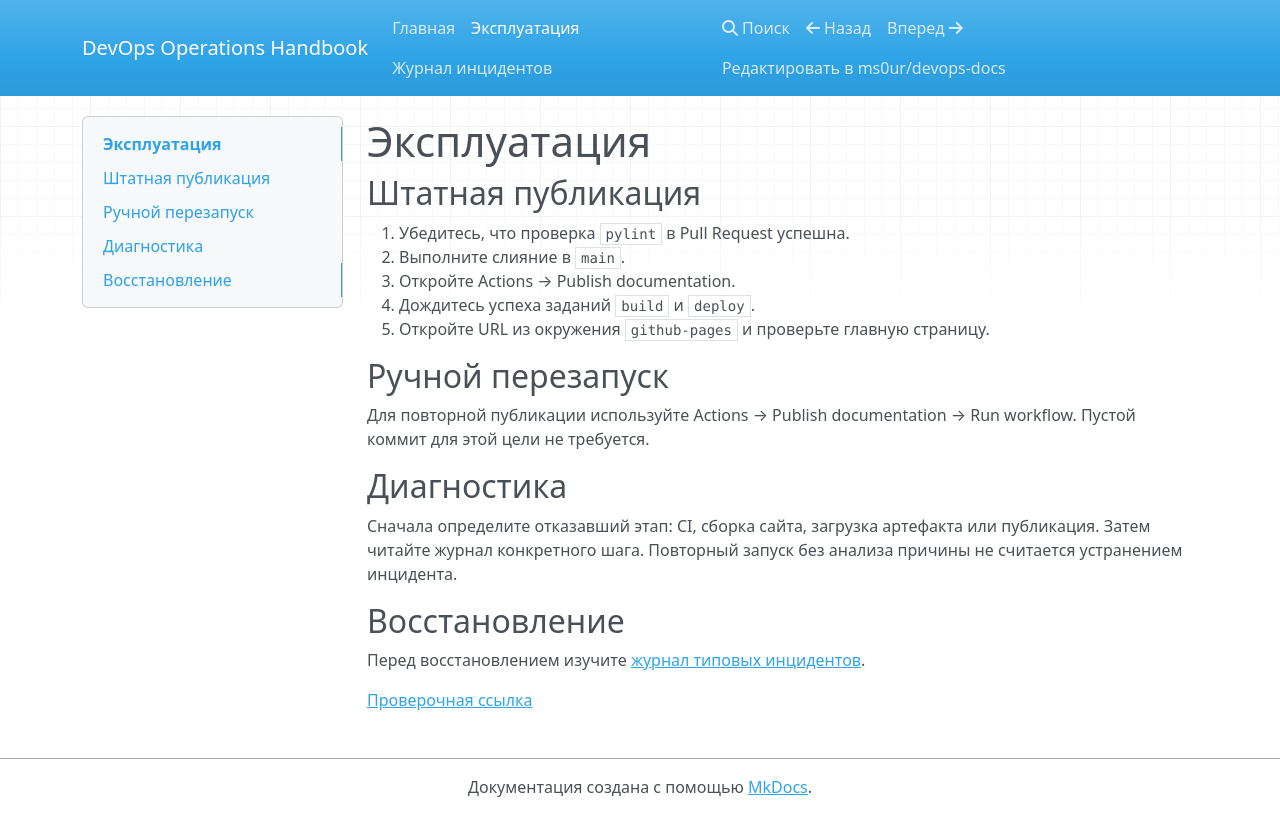
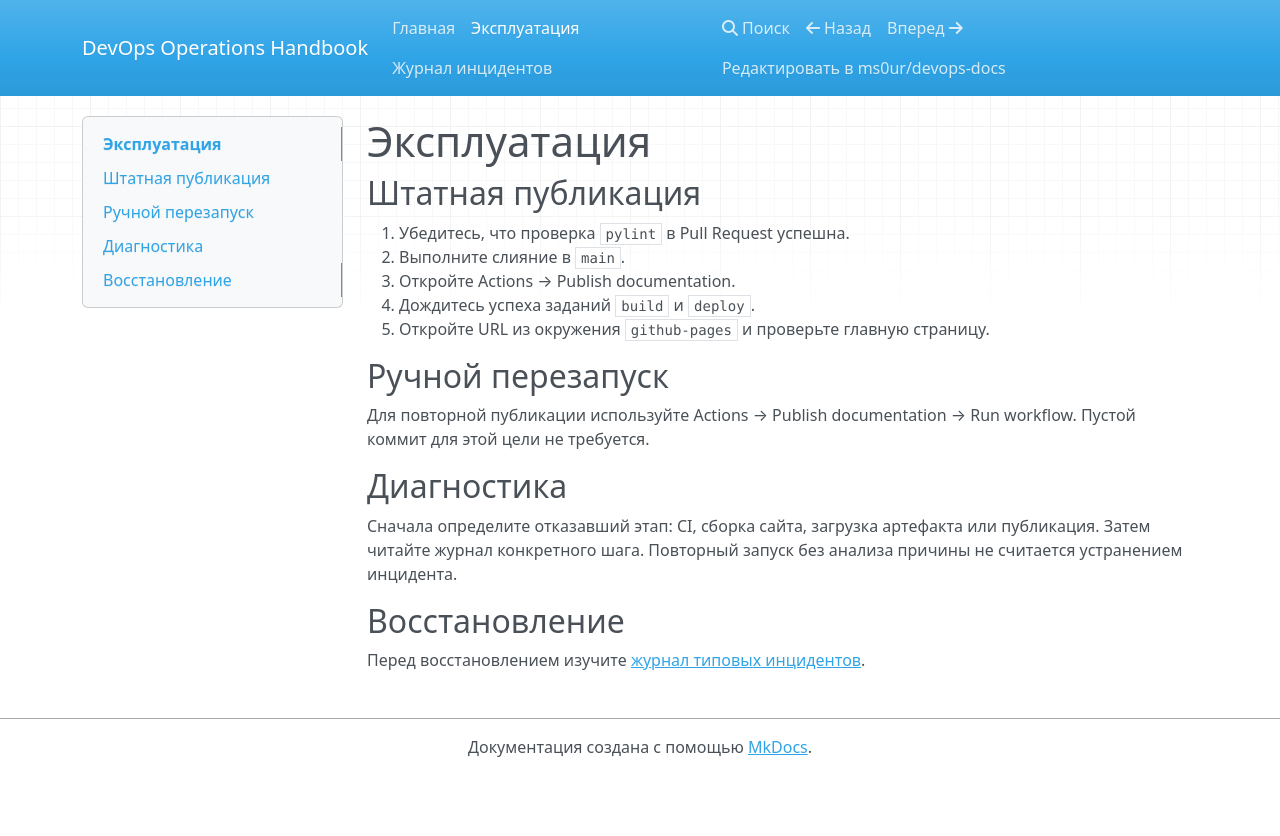
Before and after one commit to ms0ur/devops-docs, an MkDocs documentation site: the page built from docs/runbook.md, in a window 1280 px wide. Shown: the top 836 px of the page. Built offline with MkDocs 1.6.1, drawn with Linux system fonts in a browser that asks for light colours; nearby versions of some CDN libraries.

Commit message:
docs: remove broken test link

```diff
--- a/docs/runbook.md
+++ b/docs/runbook.md
@@ -21,5 +21,3 @@
 ## Восстановление
 
 Перед восстановлением изучите [журнал типовых инцидентов](incidents.md).
-
-[Проверочная ссылка](missing-page.md)
```
